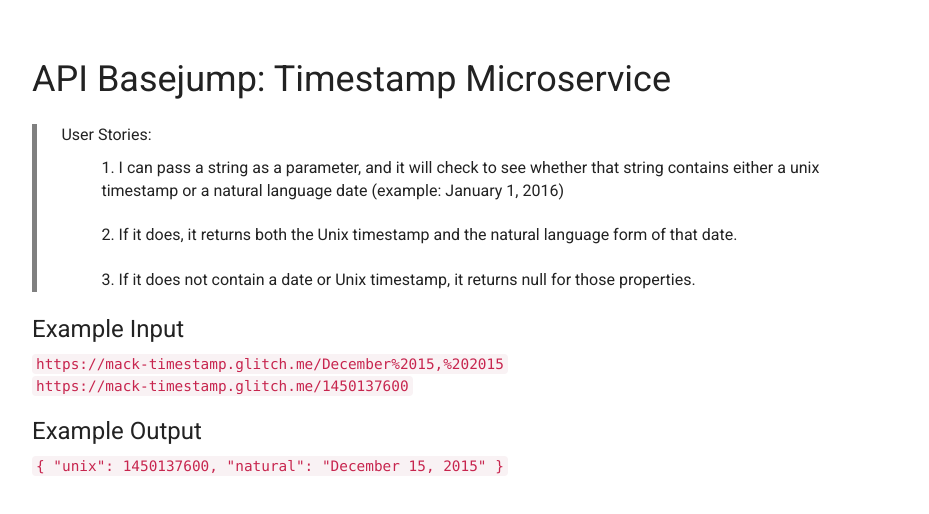
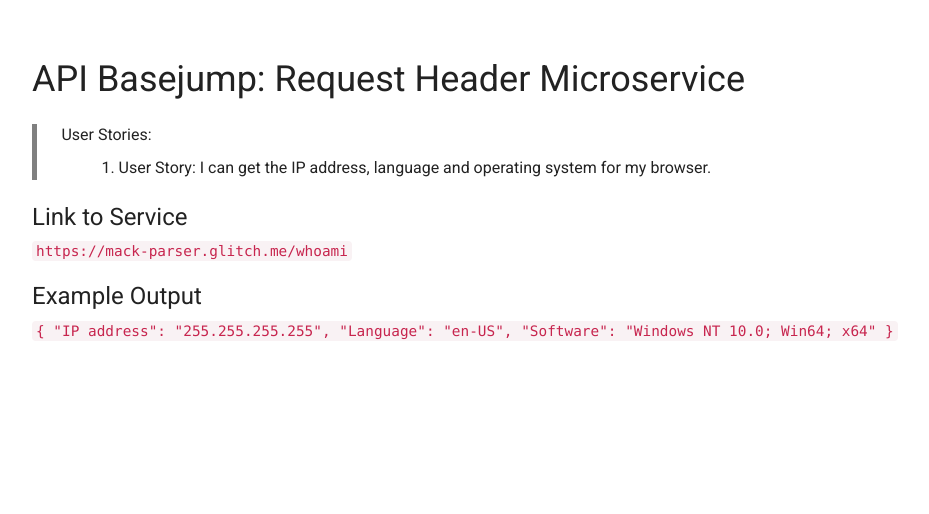
Before and after one commit to JordanMack92/Request-Header-Parser-Microservice, a website: page views/index.html in a window 1280 px wide. Shown: the top 514 px of the page, without its empty margins (224-1153 px from the left). Drawn offline with nearby package versions, Linux system fonts and the light colour scheme.

Commit message:
Checkpoint

```diff
--- a/package.json
+++ b/package.json
@@ -1,9 +1,7 @@
 {
 	"name": "fcc-learn-npm-package-json",
 	"dependencies": {
-		"express": "^4.14.0",
-    "moment": "3.10.10"
-
+		"express": "^4.14.0"
 	},
 	"main": "server.js",
 	"scripts": {
--- a/views/index.html
+++ b/views/index.html
@@ -3,35 +3,31 @@
 <html>
 
    <head>
-      <title>Timestamp Microservice</title>
+      <title>Parser Microservice</title>
       <link href="https://fonts.googleapis.com/css?family=Roboto" rel="stylesheet" type="text/css">
       <link href="/public/style.css" rel="stylesheet" type="text/css">
    </head>
 
    <body>
       <div class="container">
-         <h1>API Basejump: Timestamp Microservice</h1>
+         <h1>API Basejump: Request Header Microservice</h1>
 
         <div id = "user-stories">
           <div id = "user-stories-text">
           <p>User Stories:</p>
           <ol>
-            <li>I can pass a string as a parameter, and it will check to see whether that string contains either a unix timestamp or a natural language date (example: January 1, 2016)</li>
-            <li>If it does, it returns both the Unix timestamp and the natural language form of that date.</li>
-            <li>If it does not contain a date or Unix timestamp, it returns null for those properties.</li>
+            <li>User Story: I can get the IP address, language and operating system for my browser.</li>
           </ol>
           </div>
         </div>
 
         <div>
-          <h3>Example Input</h3>
-          <a href="https://mack-timestamp.glitch.me/December%2015,%202015" target = "_blank"><code>https://mack-timestamp.glitch.me/December%2015,%202015</code></a>
-          <br>
-          <a href="https://mack-timestamp.glitch.me/1450137600" target = "_blank"><code>https://mack-timestamp.glitch.me/1450137600</code></a>
+          <h3>Link to Service</h3>
+          <a href="https://mack-parser.glitch.me/whoami" target = "_blank"><code>https://mack-parser.glitch.me/whoami</code></a>
         </div>
         <div>
           <h3>Example Output</h3>
-          <code>{ "unix": 1450137600, "natural": "December 15, 2015" }</code>
+          <code>{ "IP address": "255.255.255.255", "Language": "en-US", "Software": "Windows NT 10.0; Win64; x64" }</code>
         </div>
 
 
```
Also changed, not shown: app/parser.js (added, +23 -0 lines), app/timestamp.js (deleted, +0 -37 lines).
